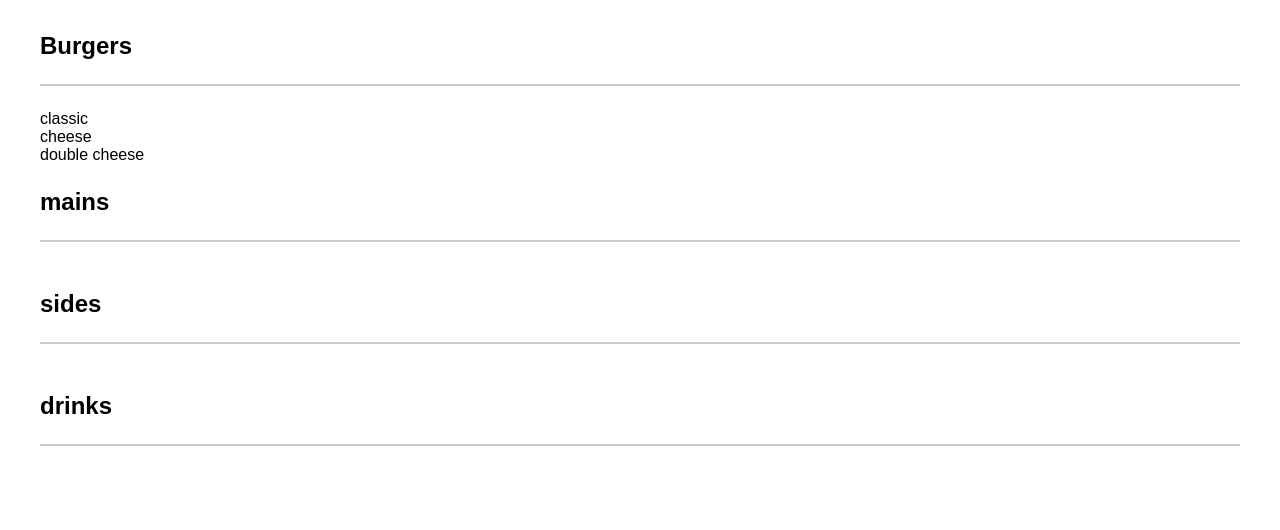
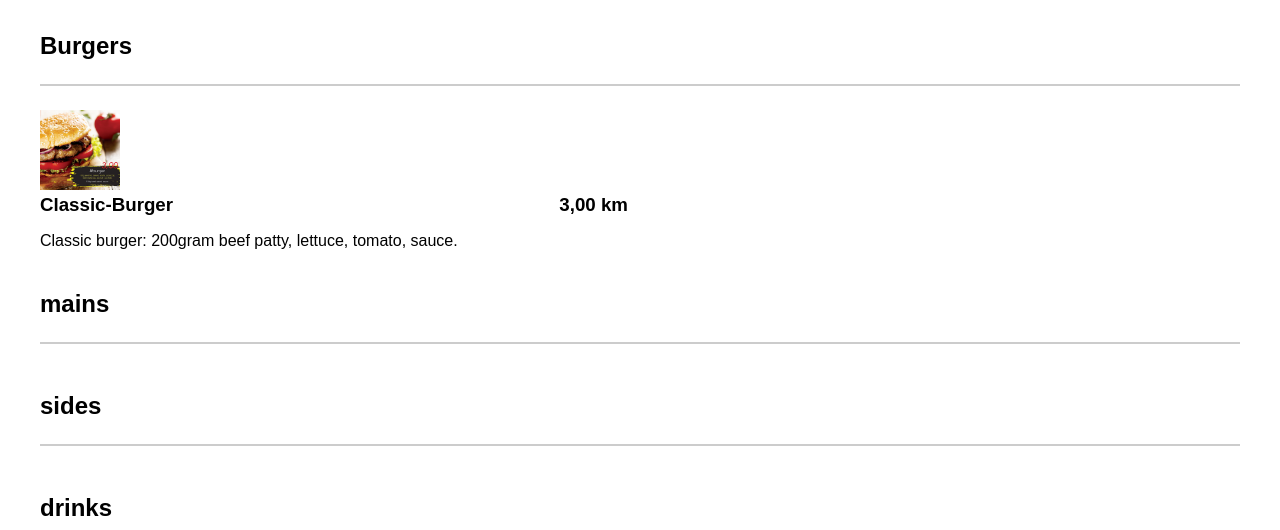
Before and after one commit to i-kohil/zinger-sef-draft, a PHP site: page / in a window 1280 px wide. Shown: the top 530 px of the page. Run offline with PHP 8.4, Linux system fonts and the light colour scheme.

Commit message:
tasty update

```diff
--- a/index.html
+++ b/index.html
@@ -68,11 +68,20 @@
       <h2 class="menu-group-heading">
         Burgers
       </h2>
+
       <div class="menu-group">
         <div class="menu-items">
-        <div>classic</div>
-        <div>cheese</div>
-        <div>double cheese</div>
+        <img class="menu-item-image" src = "./img/burger.jpg" alt = "classic-burg">
+      <div class="menu-item-text">
+        <h3 class="menu-item-heading">
+<span class="menu-item-name"> Classic-Burger </span>
+<span class="menu-item-price">3,00 km</span>
+  </h3>
+
+  <p>
+Classic burger: 200gram beef patty, lettuce, tomato, sauce.
+</p>
+</div>
       </div>
 
       </div>
--- a/styles.css
+++ b/styles.css
@@ -28,6 +28,36 @@
 
 }
 
+.menu-item{
+  display: flex;
+
+}
+.menu-item-image
+{
+width: 80px;
+height: 80px ;
+flex-shrink: 0;
+object-fit: cover;
+margin-right: 1.5em;
+
+}
+
+.menu-item-text{
+    flex-grow:1 ;
+
+}
+.menu-item-heading{
+    display: flex;
+    justify-content: space-between;
+    margin: 0;
+
+}
+
+.menu-item-name{
+    margin-right: 1.5em;
+
+}
+
 @media screen and (min-width:992px)
 {
 
@@ -38,7 +68,14 @@
 }
 .menu-group
 {
-grid-template-columns: repeat(2 1fr);
+grid-template-columns: repeat(2, 1fr);
+
+}
+
+.menu-item-image
+{
+width: 80px;
+height: 80px ;
 
 }
 
```
